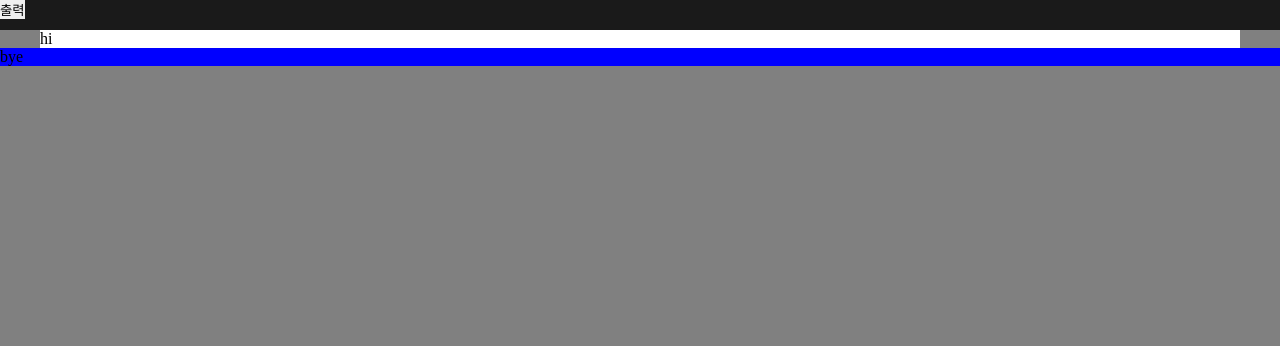
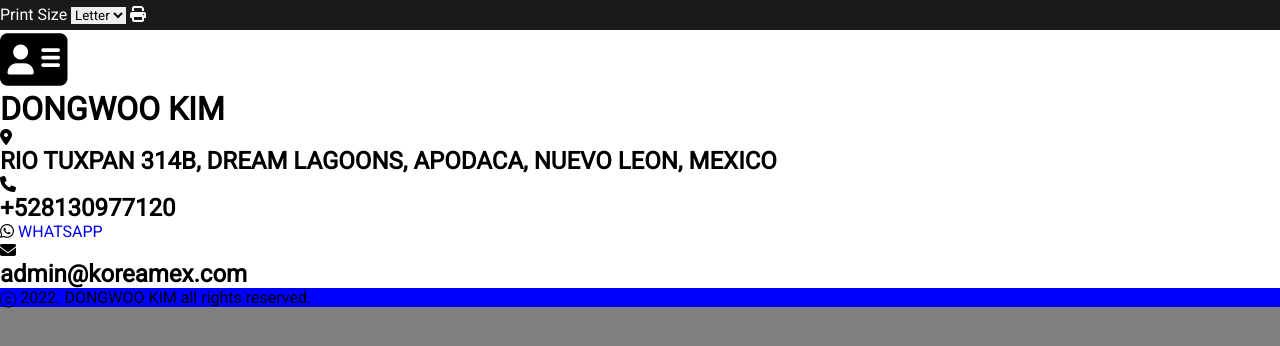
Before and after one commit to areswoo/areswoo.github.io, a plain HTML site: page index.html in a window 1280 px wide. Drawn offline with Linux system fonts and the light colour scheme.

Commit message:
[Update]Update

```diff
--- a/index.html
+++ b/index.html
@@ -5,17 +5,49 @@
     <meta charset="UTF-8">
     <meta name="viewport" content="width=device-width, initial-scale=1.0">
     <link rel="stylesheet" type="text/css" href="resumee.css">
+    <link rel="preconnect" href="https://fonts.googleapis.com">
+    <link rel="preconnect" href="https://fonts.gstatic.com" crossorigin>
+    <link href="https://fonts.googleapis.com/css2?family=Roboto&display=swap" rel="stylesheet">
 </head>
 <body>
     <header>
-        <button onclick="printMain();">출력</button>
+        <label for="print_size">Print Size</label>
+        <select name="print_size" id="print_size">
+            <option value="Letter">Letter</option>
+            <option value="A3">A3</option>
+            <option value="A4">A4</option>
+            <option value="A5">A5</option>
+        </select>
+        <button onclick="printMain();"><i class="fa-solid fa-print"></i></button>
     </header>
     <main>
-        hi
+        <div id="profile">
+            <div class="name">
+                <i class="fa-solid fa-address-card"></i>
+                <h1>DONGWOO KIM</h1>
+            </div>
+            <div class="address">
+                <i class="fa-solid fa-location-dot"></i>
+                <h2>RIO TUXPAN 314B, DREAM LAGOONS, APODACA, NUEVO LEON, MEXICO</h2>
+            </div>
+            <div class="phone">
+                <i class="fa-solid fa-phone"></i>
+                <h2>+528130977120</h2>
+            </div>
+            <div class="whatsapp">
+                <i class="fa-brands fa-whatsapp"></i>
+                <a href="https://wa.me/+528130977120">WHATSAPP</a>
+            </div>
+            <div class="email">
+                <i class="fa-solid fa-envelope"></i>
+                <h2>admin@koreamex.com</h2>
+            </div>
+        </div>
     </main>
     <footer>
-        bye
+        ⓒ 2022. DONGWOO KIM all rights reserved.
     </footer>
 <script src="print.js"></script>
+<script src="https://kit.fontawesome.com/7c34f58672.js" crossorigin="anonymous"></script>
 </body>
 </html>
--- a/print.js
+++ b/print.js
@@ -1,12 +1,22 @@
 function printMain(){
     const initPage = document.body.innerHTML;
+    const faV4 = document.getElementById("fa-v4-font-face");
+    const faV5 = document.getElementById("fa-v5-font-face");
+    const faV4Shim = document.getElementById("fa-v4-shims");
+    const faMain = document.getElementById("fa-main");
+    var sizeValue = document.getElementById("print_size");
+    var value = sizeValue.options[sizeValue.selectedIndex].value;
+
+
     function beforePrint(){
-        document.body.innerHTML = document.getElementsByTagName("main")[0].outerHTML;
+        document.body.innerHTML = document.getElementsByTagName("main")[0].outerHTML + faV5.outerHTML + faV4.outerHTML + faV4Shim.outerHTML + faMain.outerHTML;
+        document.getElementsByTagName("main")[0].classList.add(value);
+        console.log(faV5.outerHTML);
     }
-    function afterPrint(original){
-        document.body.innerHTML = original;
+    function afterPrint(){
+        document.body.innerHTML = initPage;
     }
     window.onbeforeprint = beforePrint;
     window.print();
-    window.onafterprint = afterPrint(initPage);
+    window.onafterprint = afterPrint();
 }
--- a/resumee.css
+++ b/resumee.css
@@ -5,19 +5,47 @@
     margin:0;
     padding:0;
     border:0;
+    font-family:'Roboto', sans-serif;
+}
+@media print{
+    .Letter{
+        width:21.6cm;
+        height:27.9cm;
+    }
+    .A3{
+        width:29.7cm;
+        height:42cm;
+    }
+    .A4{
+        width:21cm;
+        height:29.7cm;
+    }
+    .A5{
+        width:14.8cm;
+        height:21cm;
+    }
 }
 body{
     background-color:gray;
 }
 header{
+    color:white;
     background-color:rgb(26,26,26);
     height:30px;
 }
+header > button{
+    color:white;
+    background-color:rgb(26,26,26);
+    line-height:30px;
+    font-size:16px;
+}
 main{
     margin:0 auto;
-    width:1200px;
     background-color:white;
 }
 footer{
     background-color:blue;
 }
+.name > i{
+    font-size:60px;
+}
```
